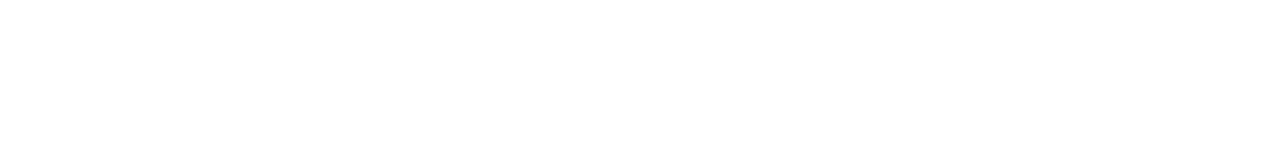
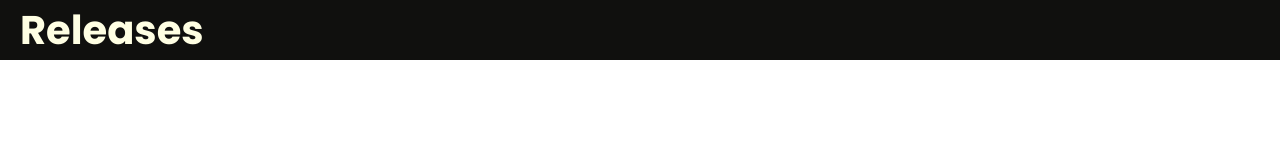
Before and after one commit to 0mar0mrani/music-streaming-service, a plain HTML site: page index.html in a window 1280 px wide. Drawn offline with Linux system fonts and the light colour scheme.

Commit message:
created header
* added header structure

* styled header

```diff
--- a/_app/css/main.css
+++ b/_app/css/main.css
@@ -2,4 +2,6 @@
 @import './variables.css';
 @import './typography.css';
 @import './base.css';
-@import './layout.css'
+@import './layout.css';
+
+@import './modules/header.css';
--- /dev/null
+++ b/_app/css/modules/header.css
@@ -0,0 +1,6 @@
+.header {
+	grid-column-start: 2;
+	background-color: var(--color-secondary-default);
+	padding: 0 var(--gap-large);
+	align-self: self-start;
+}
--- a/index.html
+++ b/index.html
@@ -11,7 +11,9 @@
 
 	<body>
 		<div class="layout">
-
+			<header class="header">
+				<h1>Releases</h1>
+			</header>
 		</div>
 	</body>
 </html>
```
